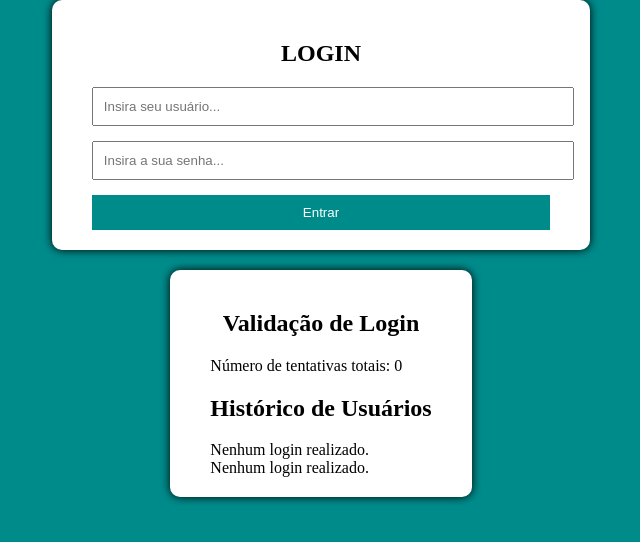
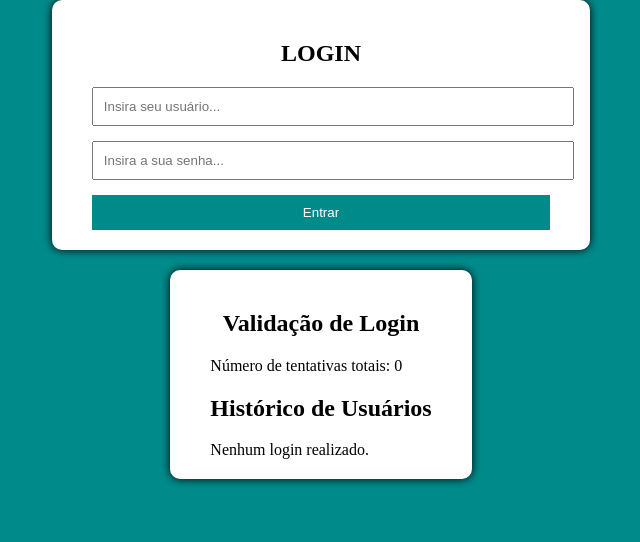
Before and after one commit to HelenaVeltri/Login-com-VUE, a Vue app: page / in a window 1280 px wide. Shown: the top 542 px of the page, without its empty margins (319-959 px from the left). Built offline with nearby package versions, Linux system fonts and the light colour scheme.

Commit message:
Grammar changes

```diff
--- a/src/components/LOgin.vue
+++ b/src/components/LOgin.vue
@@ -24,7 +24,6 @@
         </li>
       </ul>
       <div v-else>Nenhum login realizado.</div>
-      <div v-if="auth.loginHistory.length === 0">Nenhum login realizado.</div>
     </div>
   </div>
 </template>
```
